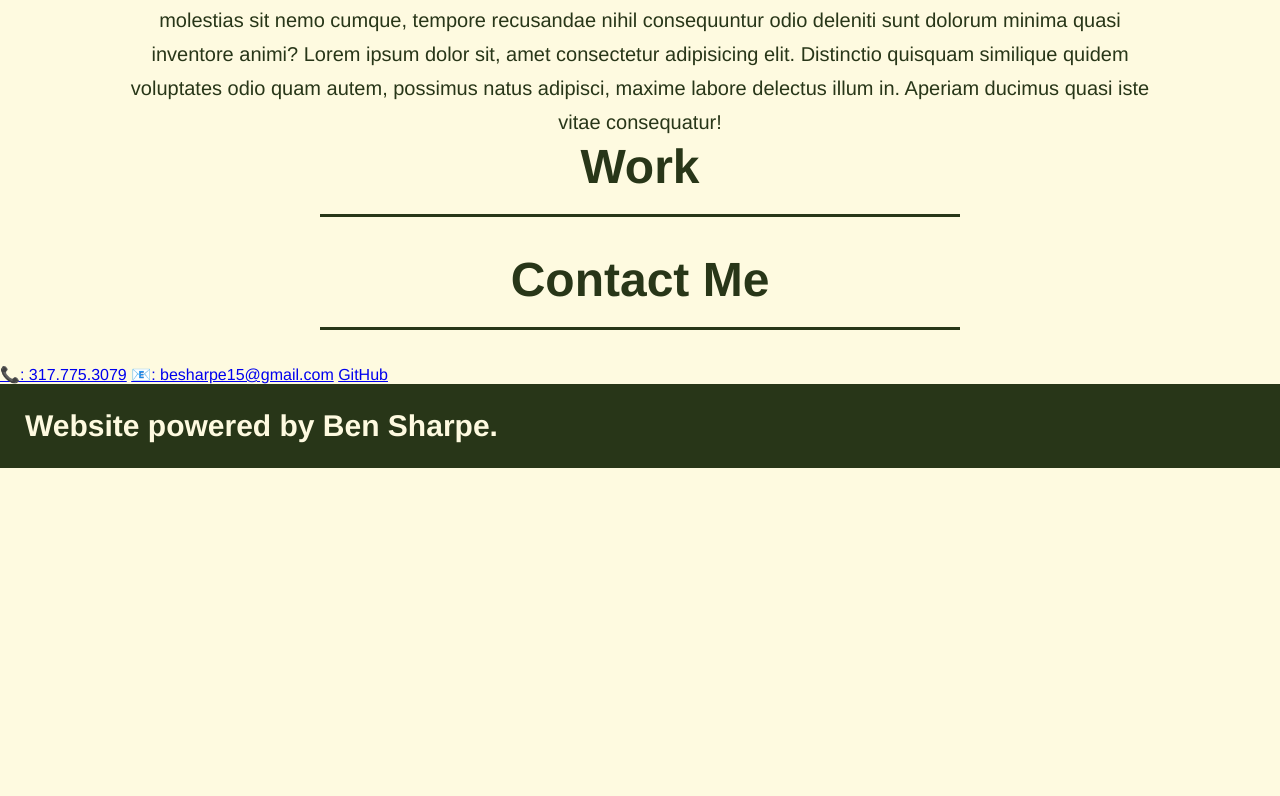
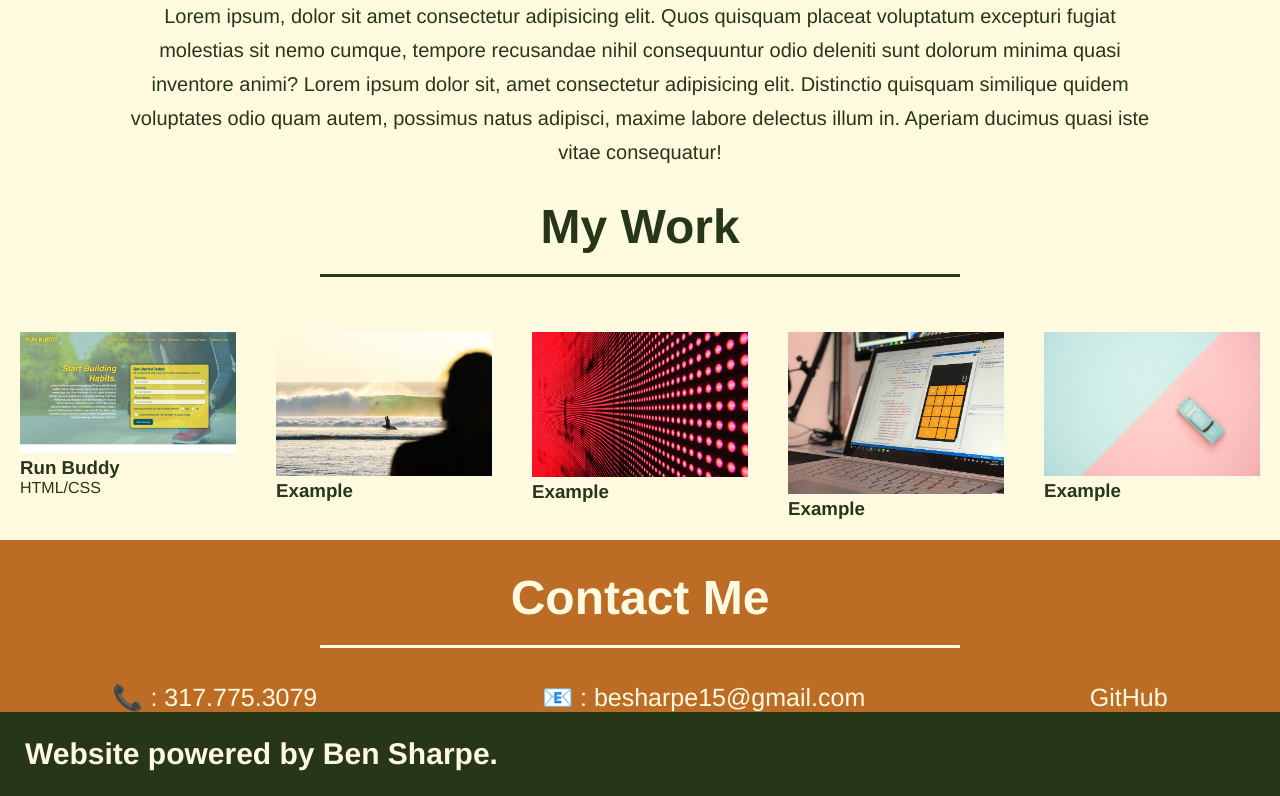
Before and after one commit to besharpe5/my_portfolio, a plain HTML site: page index.html in a window 1280 px wide. Shown: the part 1133-1929 px from the top of the page. Before the commit the page ends 1601 px from the top, so only its background shows below. Drawn offline with Linux system fonts and the light colour scheme.

```diff
--- a/assets/css/style.css
+++ b/assets/css/style.css
@@ -108,6 +108,7 @@ footer h2 {
     color: var(--primary-color);
     font-size: 35px;
     line-height: 1.2;
+    text-shadow: 0 0 10px rgba(0, 0, 0, 0.5);
 }
 
 .hero-info h1 {
@@ -138,6 +139,7 @@ footer h2 {
     font-size: 48px;
     border-bottom: 3px solid;
     color: var(--secondary-color);
+    padding-top: 30px;
     padding-bottom: 20px;
     text-align: center;
     margin: 0 auto 35px auto;
@@ -145,7 +147,7 @@ footer h2 {
 }
 /* Section title styles end */
 
-/* About Me section start*/
+/* About Me section start */
 .about-me-section p {
     line-height: 1.7;
     color: var(--secondary-color);
@@ -155,3 +157,61 @@ footer h2 {
     text-align: center;
 }
 /* About Me section end */
+
+/* My Work section start */
+.flex-row {
+    display: flex;
+}
+
+.container {
+    width: 100%;
+    margin: 0 auto;
+    display: flex;
+    flex-wrap: wrap;
+    justify-content: space-around;
+    align-items: flex-start;
+}
+
+.application {
+    margin: 20px;
+    flex-direction: row;
+    flex: 1;
+}
+
+.grow {
+ flex: 1;
+}
+
+.application img {
+    max-width: 100%;
+    height: auto;
+}
+
+.application h3 {
+   z-index: auto;
+}
+
+
+
+
+.contact-me-section {
+    background: var(--tertiary-color);
+    height: auto;
+}
+
+.contact-me-section h2 {
+    color: var(--primary-color);
+}
+
+.contact-info {
+    display: flex;
+    justify-content: space-around;
+    flex-wrap: wrap;
+}
+
+.contact-info a {
+    text-decoration: none;
+    color: var(--primary-color);
+    font-size: 25px;
+    align-items: flex-end;
+}
--- a/index.html
+++ b/index.html
@@ -21,7 +21,7 @@
                 </li>
 
                 <li>
-                    <a href="#work">Work</a>
+                    <a href="#work">My Work</a>
                 </li>
 
                 <li>
@@ -63,13 +63,60 @@
     </section>
     <!-- About Me section ends -->
 
-    <!-- Work section begins -->
-    <section id="work" class="work-section">
-        <div>
-            <h2 class="section-title">Work</h2>
+    <!-- My Work section begins -->
+    <section id="work">
+        <div class="flex-row">
+            <h2 class="section-title">My Work</h2>
+        </div>
+        <div class="container">
+            <div class="application">
+                <div class="grow">
+            <!-- First application (biggest)-->
+                 <a href="https://besharpe5.github.io/run-buddy/">
+                 <img
+                    src="assets/images/02-run-buddy.jpg"
+                    alt="screenshot from Run Buddy website"
+                />
+                </a>
+                <h3 class="application-title">Run Buddy</h3>
+                <p>HTML/CSS</p>
+                </div>
+            </div>
+            <!-- Second application-->
+            <div class="application">
+                <img
+                    src="assets/images/02-portfolio-4.jpg"
+                    alt="surfers riding waves in an ocean"
+                />
+                <h3 class="application-title">Example</h3>
+            </div>
+            <!-- Third application -->
+            <div class="application">
+                <img
+                    src="assets/images/02-portfolio-1.jpg"
+                    alt="a wall lit up by a lot of red LED lights"
+                />
+                <h3 class="application-title">Example</h3>
+            </div>
+            <!-- Fourth application -->
+            <div class="application">
+                <img
+                    src="assets/images/02-portfolio-2.jpg"
+                    alt="a laptop that has a calculator application open on the screen"
+                />
+                <h3 class="application-title">Example</h3>
+            </div>
+            <!-- Fifth application -->
+            <div class="application">
+                <img
+                    src="assets/images/02-portfolio-3.jpg"
+                    alt="overview of a pastel blue car"
+                />
+                <h3 class="application-title">Example</h3>
+            </div>
         </div>
     </section>
-    <!-- Work section ends -->
+    <!-- My Work section ends -->
 
     <!-- Contact Me section begins -->
     <section id="contact-me" class="contact-me-section">
@@ -77,8 +124,8 @@
             <h2 class="section-title">Contact Me</h2>
         </div>
         <div class="contact-info">
-            <a href="tel:3177753079">📞: 317.775.3079</a>
-            <a href="mailto:besharpe15@gmail.com">📧: besharpe15@gmail.com</a>
+            <a href="tel:3177753079">📞 : 317.775.3079</a>
+            <a href="mailto:besharpe15@gmail.com">📧 : besharpe15@gmail.com</a>
             <a href="https://github.com/besharpe5">GitHub</a>
         </div>
     </section>
```
